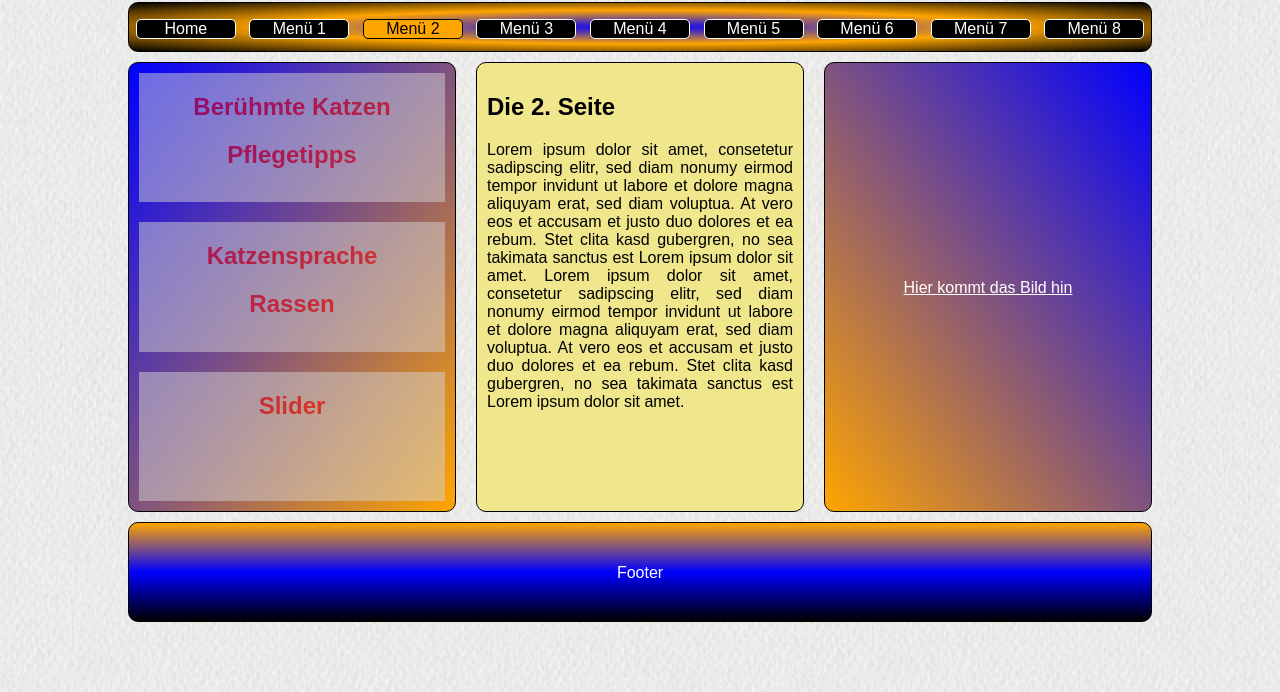
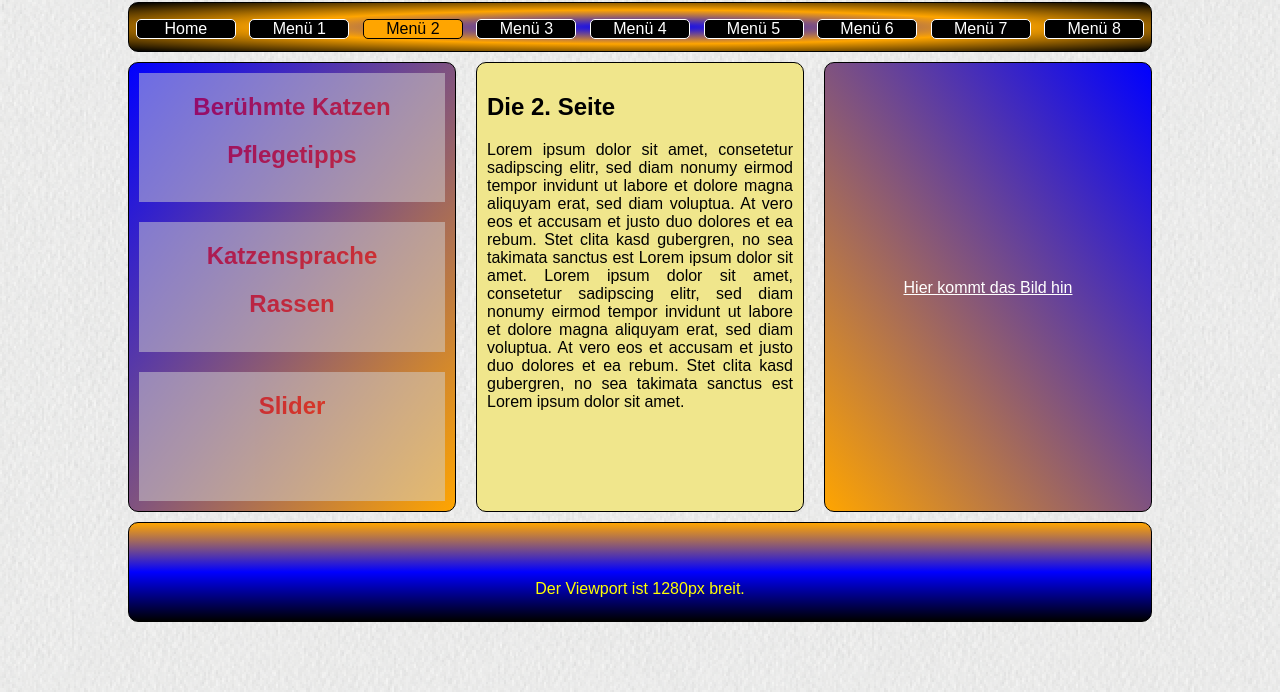
Before and after one commit to Daniel1971/cats, a plain HTML site: page menu2.html in a window 1280 px wide. Shown: the part 108-800 px from the top of the page. Drawn offline with Linux system fonts and the light colour scheme; a web font is replaced by a local one.

Commit message:
Viewporttest integriert

```diff
--- a/css1/layout.css
+++ b/css1/layout.css
@@ -106,7 +106,7 @@
     line-height: 100px;
     vertical-align: middle;
     background: linear-gradient(orange, blue, black);
-    color: white;
+    color: yellow;
 
 }
 
@@ -220,4 +220,4 @@
 
 #sprungziel {
     color: white;
-}
+}j
--- a/menu2.html
+++ b/menu2.html
@@ -88,8 +88,26 @@
 
     <script src="jquery-1.12.3.min.js" type="text/javascript"></script>
 
+    <script>
+        $(document).ready(function(e) {
+            showViewportSize();
+        });
+        $(window).resize(function(e) {
+            showViewportSize();
+        });
+        function showViewportSize() {
+            var the_width = $(window).width();
+            $('#width').text(the_width);
+        }
+    </script>
 
-    <footer role="contentinfo">Footer</footer>
+
+    <footer role="contentinfo">
+
+        <p class="showme">Der Viewport ist <span id="width"></span>px breit.</p>
+
+
+    </footer>
 
 
 
```
Also changed, not shown: index.html (+18 -1 lines), menu1.html (+19 -1 lines), menu3.html (+19 -1 lines), menu4.html (+19 -1 lines), menu5.html (+19 -1 lines), menu6.html (+19 -1 lines), menu7.html (+19 -1 lines), menu8.html (+19 -1 lines), 1 other file.
